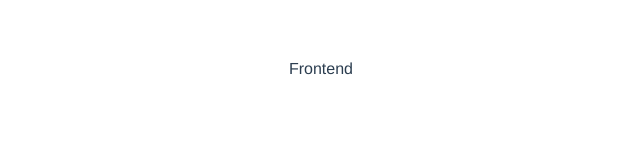
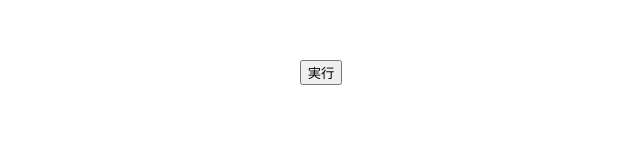
Before and after one commit to YoshitoYanagihara/S3CredentialTest, a Vue app in the folder frontend/: page / in a window 1280 px wide. Shown: the top 160 px of the page, without its empty margins (319-959 px from the left). Built offline with nearby package versions, Linux system fonts and the light colour scheme.

Commit message:
とりあえずボタンを配置

```diff
--- a/frontend/src/App.vue
+++ b/frontend/src/App.vue
@@ -1,12 +1,17 @@
 <template>
   <div id="app">
-    Frontend
+    <button @click="onClick">実行</button>
   </div>
 </template>
 
 <script>
 export default {
   name: 'App',
+  methods: {
+    onClick () {
+      alert("onClick");
+    },
+  },
 }
 </script>
 
```
